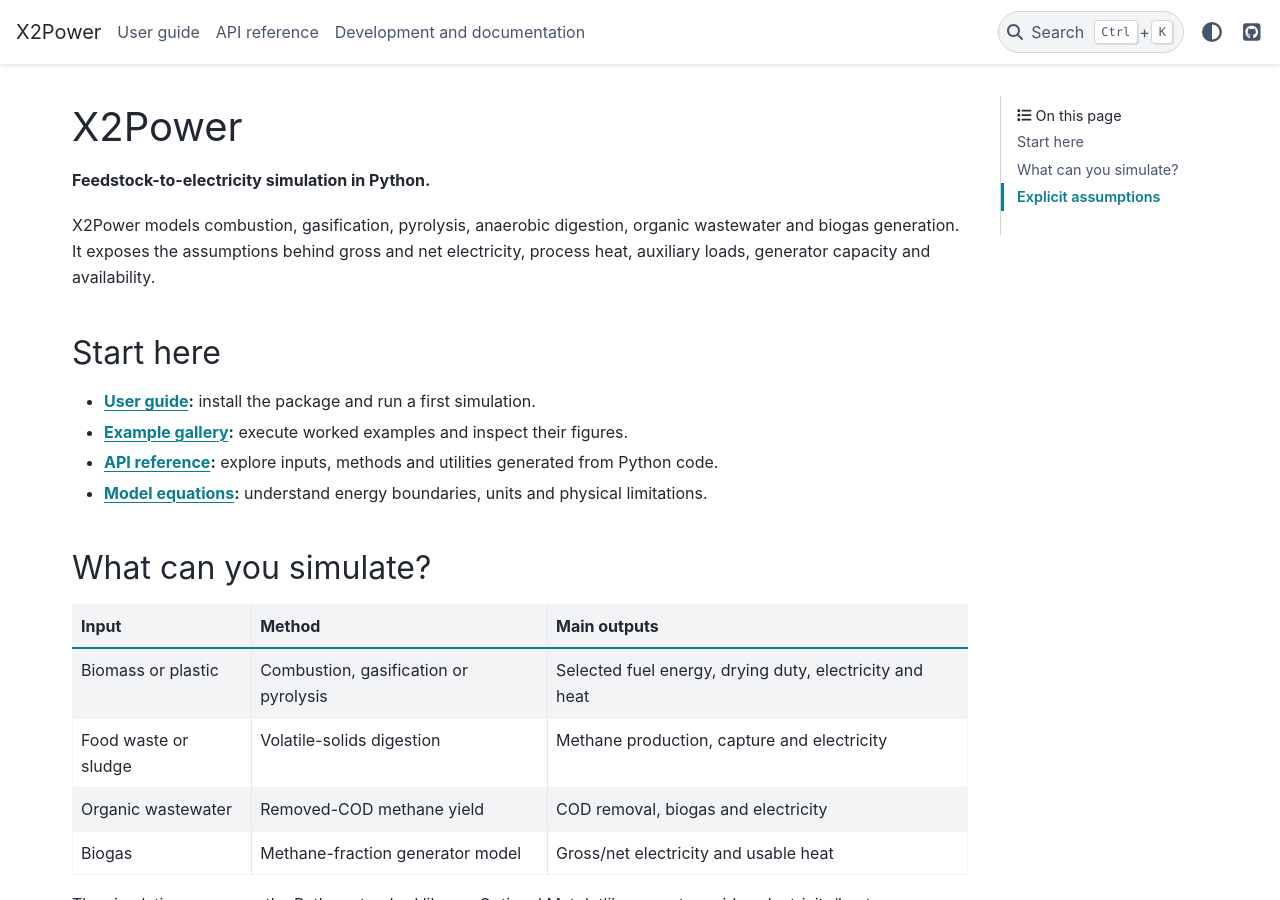
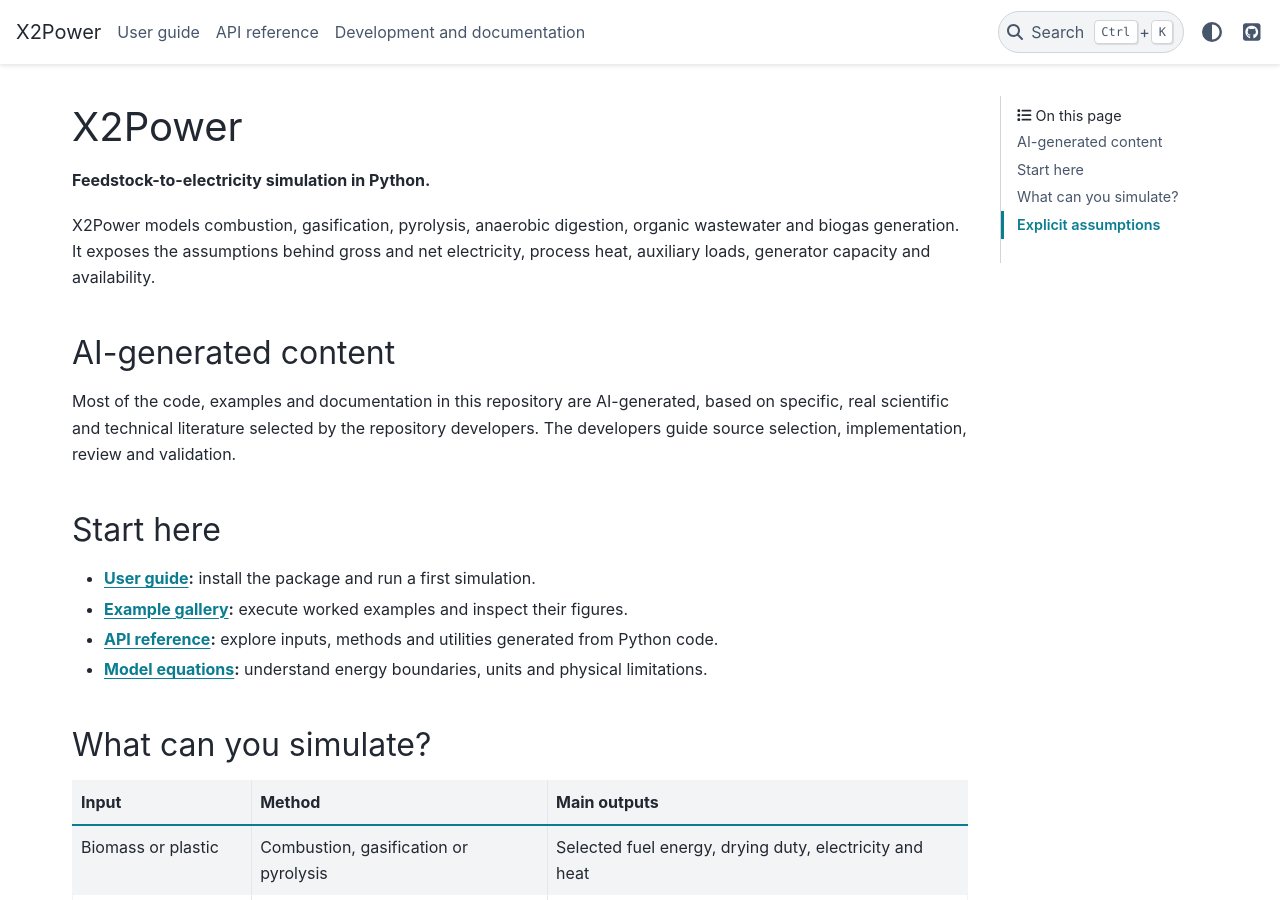
Before and after one commit to julianascencio/x2power-simulator, a Sphinx documentation site: the page built from docs/index.md, in a window 1280 px wide and 900 px high. Built offline with Sphinx 7.4.7 and the PyData theme 0.15.4, drawn with Linux system fonts in a browser that asks for light colours; pages that are not in the unit, such as notebooks, are missing from menus.

Commit message:
docs: disclose AI generation and developer-selected literature

```diff
--- a/docs/index.md
+++ b/docs/index.md
@@ -5,6 +5,13 @@
 X2Power models combustion, gasification, pyrolysis, anaerobic digestion, organic
 wastewater and biogas generation. It exposes the assumptions behind gross and net
 electricity, process heat, auxiliary loads, generator capacity and availability.
+
+## AI-generated content
+
+Most of the code, examples and documentation in this repository are AI-generated,
+based on specific, real scientific and technical literature selected by the
+repository developers. The developers guide source selection, implementation,
+review and validation.
 
 ## Start here
 
```
Also changed, not shown: README.md (+7 -0 lines).
